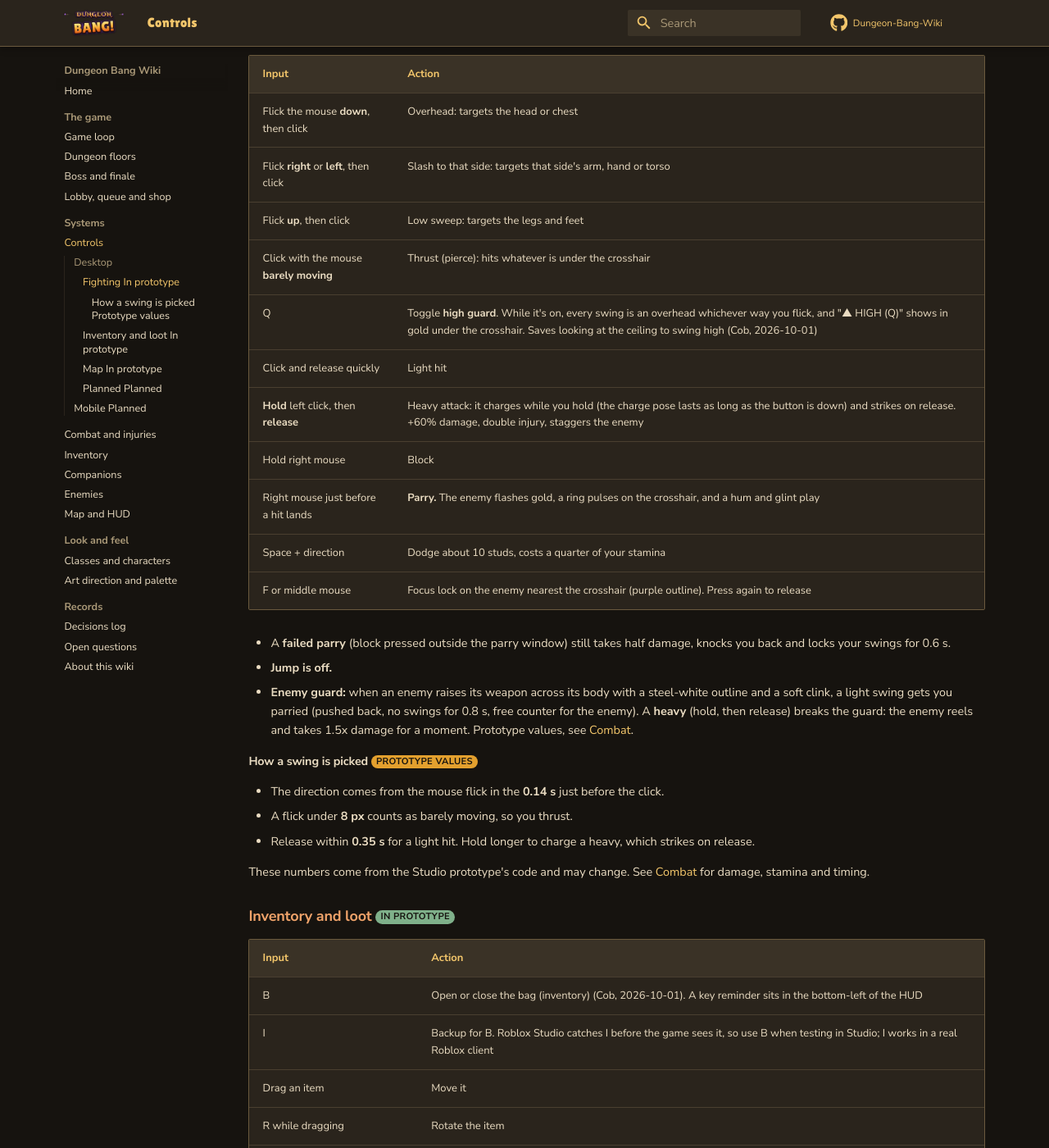
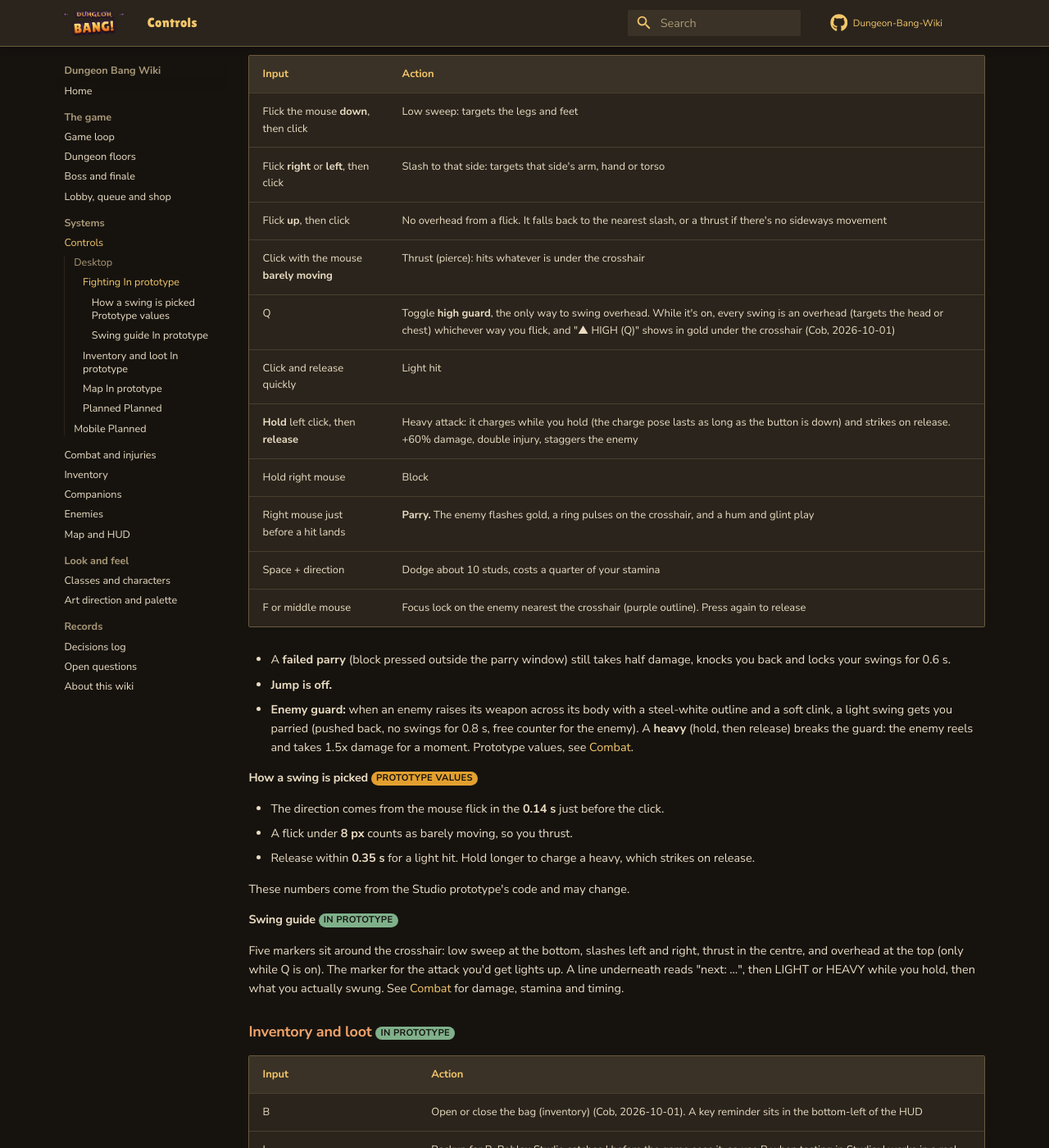
Before and after one commit to iamlegendok/Dungeon-Bang-Wiki, an MkDocs documentation site: the page built from docs/controls.md, in a window 1280 px wide and 1400 px high, scrolled down 497 px. Shown: the whole window at 82% size. Built offline with MkDocs 1.6.1 and Material for MkDocs 9.7.7, drawn with Linux system fonts in a browser that asks for light colours; comment, search, counter and statistics services are not loaded.

Commit message:
Overheads only from the Q high guard; flick down is a low sweep; swing guide on the HUD
Co-Authored-By: Claude Opus 5.5 (1M context) <noreply@anthropic.com>
Claude-Session: https://claude.ai/code/session_01BBz4VfGTsvBuNKXe58LieA

```diff
--- a/docs/controls.md
+++ b/docs/controls.md
@@ -10,15 +10,15 @@ What each input does. The **In prototype** tag means it already works in the Rob
 
 ## Desktop
 
-### Fighting <span class="tag decided">In prototype</span>
+### Fighting <span class="tag decided">In prototype</span> { #fighting }
 
 | Input | Action |
 |-|-|
-| Flick the mouse **down**, then click | Overhead: targets the head or chest |
+| Flick the mouse **down**, then click | Low sweep: targets the legs and feet |
 | Flick **right** or **left**, then click | Slash to that side: targets that side's arm, hand or torso |
-| Flick **up**, then click | Low sweep: targets the legs and feet |
+| Flick **up**, then click | No overhead from a flick. It falls back to the nearest slash, or a thrust if there's no sideways movement |
 | Click with the mouse **barely moving** | Thrust (pierce): hits whatever is under the crosshair |
-| Q | Toggle **high guard**. While it's on, every swing is an overhead whichever way you flick, and "▲ HIGH (Q)" shows in gold under the crosshair. Saves looking at the ceiling to swing high (Cob, 2026-10-01) |
+| Q | Toggle **high guard**, the only way to swing overhead. While it's on, every swing is an overhead (targets the head or chest) whichever way you flick, and "▲ HIGH (Q)" shows in gold under the crosshair (Cob, 2026-10-01) |
 | Click and release quickly | Light hit |
 | **Hold** left click, then **release** | Heavy attack: it charges while you hold (the charge pose lasts as long as the button is down) and strikes on release. +60% damage, double injury, staggers the enemy |
 | Hold right mouse | Block |
@@ -36,7 +36,11 @@ What each input does. The **In prototype** tag means it already works in the Rob
 - A flick under **8 px** counts as barely moving, so you thrust.
 - Release within **0.35 s** for a light hit. Hold longer to charge a heavy, which strikes on release.
 
-These numbers come from the Studio prototype's code and may change. See [Combat](combat.md#fighting-skill) for damage, stamina and timing.
+These numbers come from the Studio prototype's code and may change.
+
+#### Swing guide <span class="tag decided">In prototype</span>
+
+Five markers sit around the crosshair: low sweep at the bottom, slashes left and right, thrust in the centre, and overhead at the top (only while Q is on). The marker for the attack you'd get lights up. A line underneath reads "next: …", then LIGHT or HEAVY while you hold, then what you actually swung. See [Combat](combat.md#fighting-skill) for damage, stamina and timing.
 
 ### Inventory and loot <span class="tag decided">In prototype</span>
 
```
Also changed, not shown: docs/combat.md (+2 -2 lines), docs/decisions.md (+2 -1 lines), docs/ui.md (+2 -0 lines).
